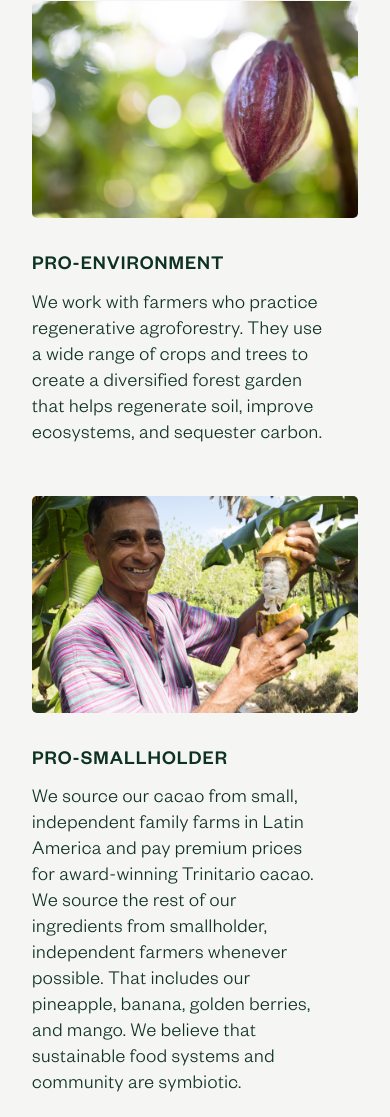
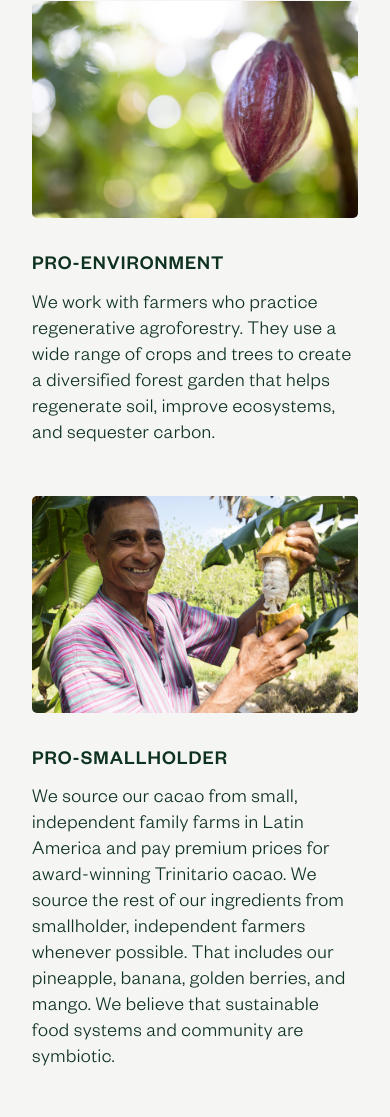
Before and after one commit to eatcandid/eatcandid, a plain HTML site: page index.html in a window 390 px wide. Shown: the part 8484-9601 px from the top of the page. Drawn offline with Linux system fonts and the light colour scheme.

Commit message:
remove padding

```diff
--- a/assets/css/style.scss
+++ b/assets/css/style.scss
@@ -948,6 +948,7 @@ footer{
 		}
 		.text{
 			padding-left: 0;
+			padding-right: 0;
 		}
 		.flex{
 			display: block;
```
Also changed, not shown: assets/css/style.css, 1 other file.
